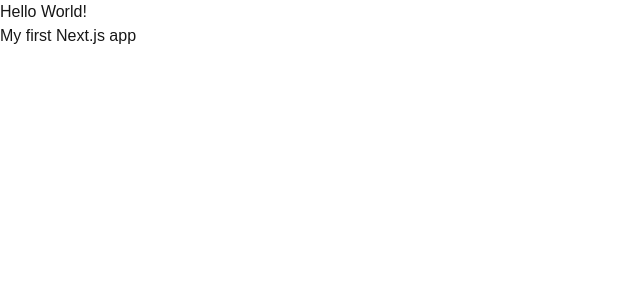
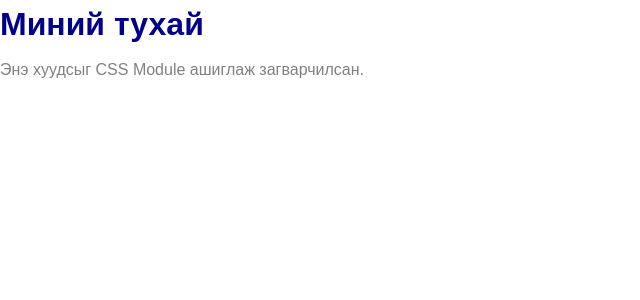
Before and after one commit to xvclenwn/lab1, a Next.js app: page / in a window 1280 px wide. Shown: the top 300 px of the page, without its empty margins (0-640 px from the left). Built offline with nearby package versions, Linux system fonts and the light colour scheme.

Commit message:
about css

```diff
--- /dev/null
+++ b/app/about/page.module.css
@@ -0,0 +1,9 @@
+.title {
+  font-size: 2rem;
+  font-weight: bold;
+  color: darkblue;
+}
+.description {
+  color: gray;
+  margin-top: 10px;
+}
--- /dev/null
+++ b/app/about/page.tsx
@@ -0,0 +1,11 @@
+export default function About() {
+  return (
+    <div className="p-8">
+      <h1 className="text-3xl font-bold text-blue-600">Миний тухай</h1>
+      <p className="mt-4 text-gray-700">
+        Би Next.js ашиглаж веб хөгжүүлэлт сурч байна.
+      </p>
+      <p className="mt-2">Миний хобби: унших, аялах, программчлал.</p>
+    </div>
+  )
+}
--- /dev/null
+++ b/app/components/Header.tsx
@@ -0,0 +1,7 @@
+export default function Header() {
+  return (
+    <header className="p-4 bg-blue-600 text-white">
+      <h1 className="text-xl">Миний Вэб</h1>
+    </header>
+  )
+}
--- a/app/page.tsx
+++ b/app/page.tsx
@@ -1,10 +1,12 @@
-import Image from "next/image";
+import styles from "./about/page.module.css";
 
-export default function Home() {
+export default function About() {
   return (
     <div>
-      <h1>Hello World!</h1>
-      <p>My first Next.js app</p>
+      <h1 className={styles.title}>Миний тухай</h1>
+      <p className={styles.description}>
+        Энэ хуудсыг CSS Module ашиглаж загварчилсан.
+      </p>
     </div>
   );
 }
```
